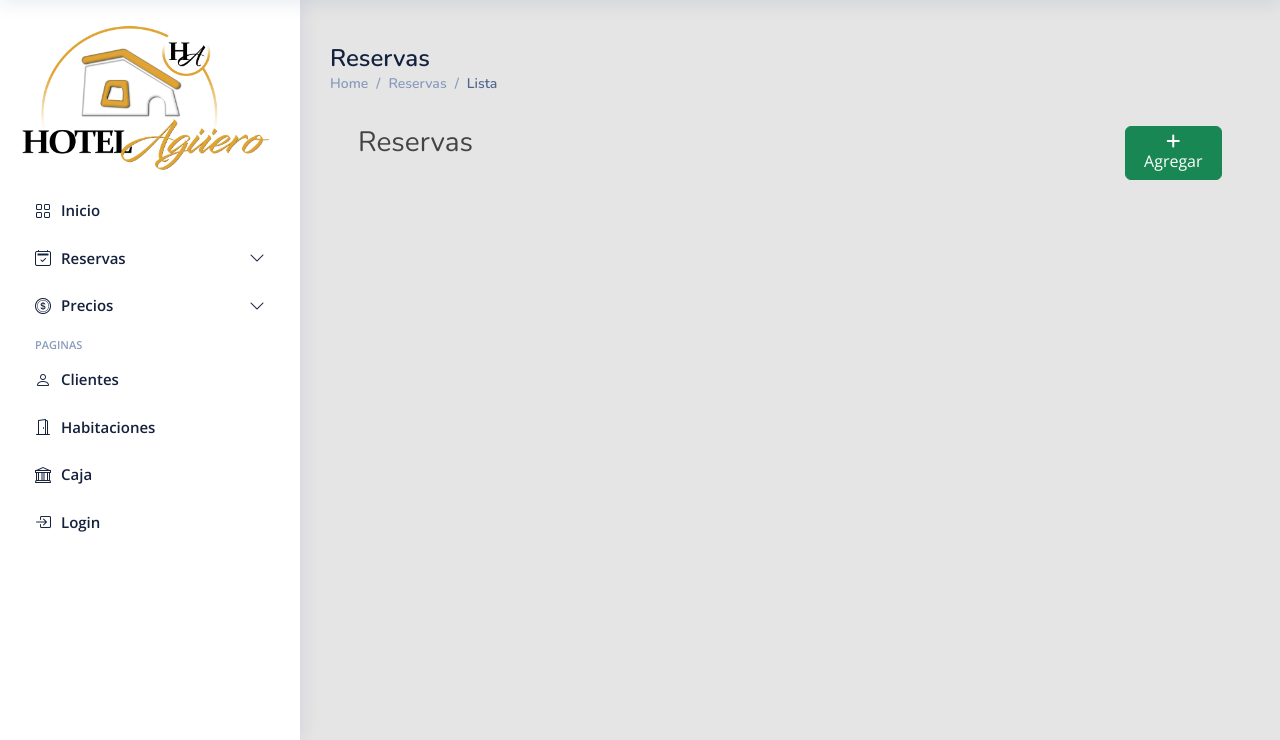
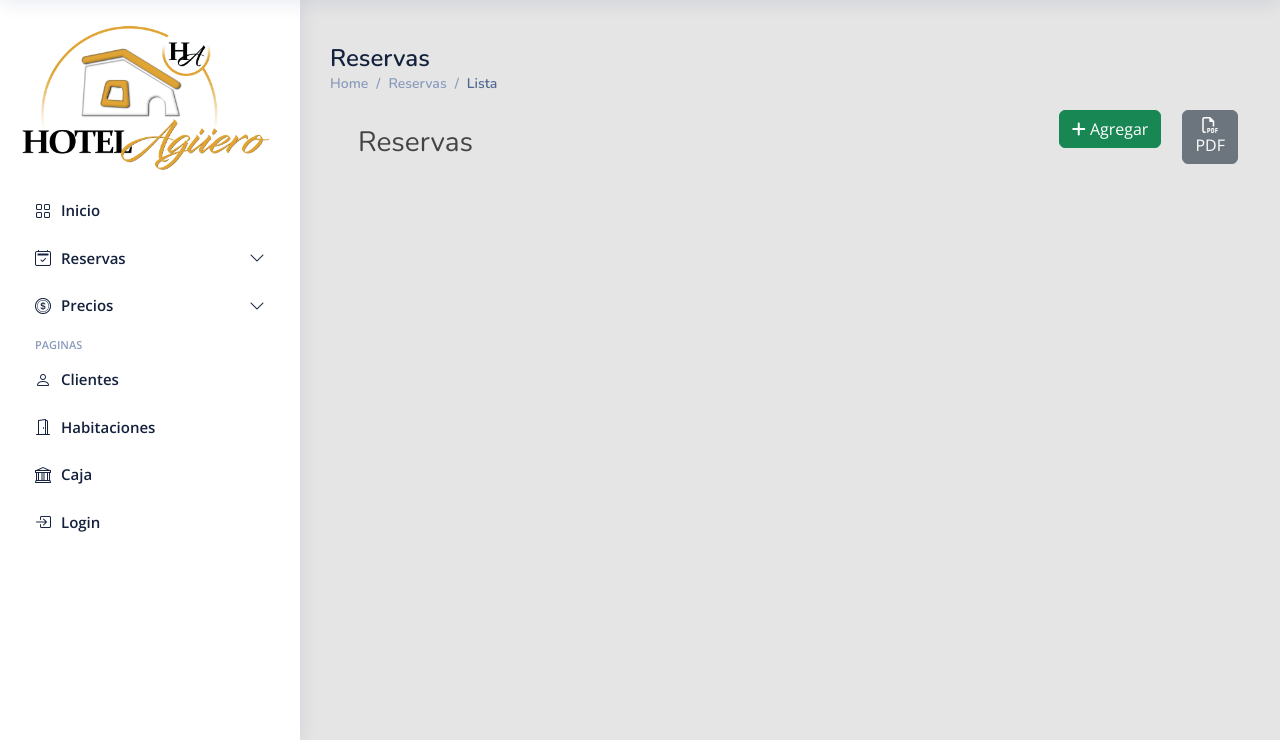
Before and after one commit to aileniacoi/HotelAguero, a Django app: page /reservas/ in a window 1280 px wide. Shown: the part 60-800 px from the top of the page. Run offline with Django 4.2, Linux system fonts and the light colour scheme; data that the repository does not hold is empty; some libraries are stand-ins or nearby versions.

Commit message:
Se agrego reporte PDF para listado de reservas

```diff
--- a/Hotel/urls.py
+++ b/Hotel/urls.py
@@ -1,6 +1,6 @@
 from django.urls import path
 from . import views
-from Hotel.views import ReservasDetalleView
+from Hotel.views import ReservasDetalleView, ReporteReservasPDF
 
 urlpatterns = [
     path('', views.inicio, name='vInicio'),
@@ -30,5 +30,5 @@ urlpatterns = [
     path('movimientoscaja/edit/<int:pk>/', views.caja_edit, name="modCaja"),
     path('movimientoscaja/viewdetail/<int:pk>/', views.caja_edit, name="detalleCaja"),
     path('movimientoscaja/delete/<int:pk>/', views.listasPrecio),
-
+    path(r'^reporte_reservas_pdf/$', ReporteReservasPDF.as_view(), name="reporte_reservas_pdf"),
 ]
--- a/Hotel/views.py
+++ b/Hotel/views.py
@@ -9,9 +9,16 @@ from django.forms import inlineformset_factory
 from .forms import ClienteForm, HabitacionForm, ReservaForm, CajaForm, ListaPrecioForm, DetalleListaPrecioForm, ListaPrecioDetalleInlineFormset
 
 from django.views.generic.edit import FormView, UpdateView, DeleteView, CreateView
-from django.views.generic import DetailView
+from django.views.generic import DetailView, View
 from django.views import View
 
+from django.conf import settings
+from io import BytesIO
+from reportlab.pdfgen import canvas
+from reportlab.platypus import SimpleDocTemplate, Table, TableStyle
+from reportlab.lib.units import cm
+from reportlab.lib import colors
+import os
 
 # Create your views here.
 
@@ -154,7 +161,7 @@ def reserva_edit(request, pk=None):
                 messages.success(request, "La reserva \"{}\" fue creada.".format(updated_reserva))
             else:
                 messages.success(request, "La reserva \"{}\" fue modificada.".format(updated_reserva))
-            return redirect("/reservas/viewdetail/" + str(updated_reserva.pk), reserva_edit)
+            return redirect("/reservas/edit/" + str(updated_reserva.pk), reserva_edit)
     else:
         form = ReservaForm(instance=reserva)
     return render(request, "reservasForm.html", {"method": request.method, "form": form, })
@@ -178,7 +185,7 @@ def listaPrecio_edit(request, pk=None):
         t_form = ListaPrecioForm(request.POST, instance=lista)
         if t_form.is_valid():
             updated_lista = t_form.save(commit=False)
-            updated_lista.save()
+            #updated_lista.save()
 
             i_formset = ListaPrecioDetalleInlineFormset(request.POST, instance=updated_lista)
 
@@ -272,3 +279,48 @@ def caja_edit(request, pk=None):
     else:
         form = CajaForm(instance=mov)
     return render(request, "cajaform.html", {"method": request.method, "form": form, })
+
+
+#Reportes PDF
+
+class ReporteReservasPDF(View):
+
+    def cabecera(self, pdf):
+        archivo_imagen = os.path.join(settings.BASE_DIR, '/HotelAguero/Hotel/static/Hotel/logo-ha-rep.jpg')
+        pdf.drawImage(archivo_imagen, 40, 750, 120, 90, preserveAspectRatio=True)
+        pdf.setFont("Helvetica", 16)
+        pdf.drawString(230, 790, u"HOTEL AGÜERO")
+        pdf.setFont("Helvetica", 14)
+        pdf.drawString(200, 770, u"REPORTE DE RESERVAS")
+
+    def get(self, request, *args, **kwargs):
+        response = HttpResponse(content_type='application/pdf')
+        buffer = BytesIO()
+        pdf = canvas.Canvas(buffer)
+
+        self.cabecera(pdf)
+        y = 600
+        self.tabla(pdf, y)
+
+        pdf.showPage()
+        pdf.save()
+        pdf = buffer.getvalue()
+        buffer.close()
+        response.write(pdf)
+        return response
+
+    def tabla(self, pdf, y):
+        encabezados = ('Cliente', 'Habitacion', 'Fecha de ingreso', 'Precio total')
+        detalles = [(reserva.idCliente, reserva.idHabitacion, reserva.fechaIngreso, reserva.precioTotal) for reserva in
+                    Reserva.objects.all()]
+
+        detalle_orden = Table([encabezados] + detalles, colWidths=[2 * cm, 5 * cm, 5 * cm, 5 * cm])
+        detalle_orden.setStyle(TableStyle(
+            [
+                ('ALIGN', (0, 0), (3, 0), 'CENTER'),
+                ('GRID', (0, 0), (-1, -1), 1, colors.black),
+                ('FONTSIZE', (0, 0), (-1, -1), 10),
+            ]
+        ))
+        detalle_orden.wrapOn(pdf, 800, 600)
+        detalle_orden.drawOn(pdf, 60, y)
--- a/templates/habitacionform.html
+++ b/templates/habitacionform.html
@@ -1,4 +1,5 @@
 {% extends 'base.html' %}
+{% block title %}Habitación{% endblock %}
 {% block content %}
 
 <main id="main" class="main">
--- a/templates/listReservas.html
+++ b/templates/listReservas.html
@@ -17,14 +17,19 @@
 
 <div class="container-fluid my-3">
    <div class="row">
-       <div class="col-md-10">
+       <div class="col-md-9">
             <h3 class="m-3" style ="float:left;">Reservas</h3>
 
        </div>
        <div class="col-md-2">
 
-            <a class="btn btn-success m-3" href="add" style="float: right;"><i class="fa-solid fa-plus"></i> Agregar</a>
+            <a class="btn btn-success" href="add" style="float: right;"><i class="fa-solid fa-plus"></i> Agregar</a>
        </div>
+       <div class="col-md-1">
+            <a href="{% url 'reporte_reservas_pdf' %}" class="btn btn-secondary btn-block " style="float: right;">
+                <i class="fa-regular fa-file-pdf"></i> PDF
+            </a>
+        </div>
    </div>
 
      {% if messages %}
--- a/templates/preciosform.html
+++ b/templates/preciosform.html
@@ -9,7 +9,7 @@
       <nav>
         <ol class="breadcrumb">
           <li class="breadcrumb-item"><a href="/index">Home</a></li>
-          <li class="breadcrumb-item"><a href="/listaprecio">Precios</a></li>
+          <li class="breadcrumb-item"><a href="/listasprecio">Precios</a></li>
           <li class="breadcrumb-item active">Agregar</li>
         </ol>
       </nav>
```
Also changed, not shown: Hotel/static/Hotel/logo-ha-rep.jpg (added).
